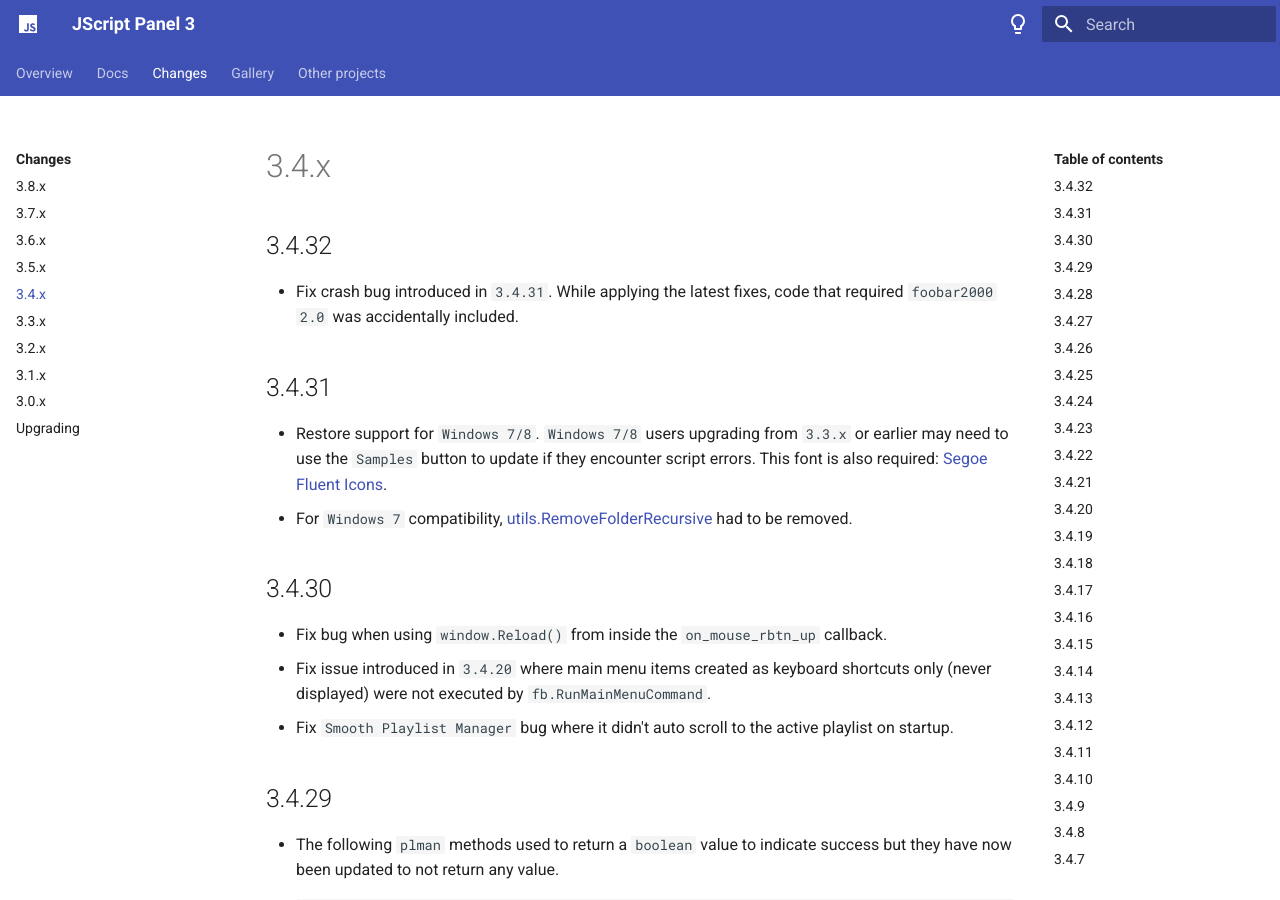
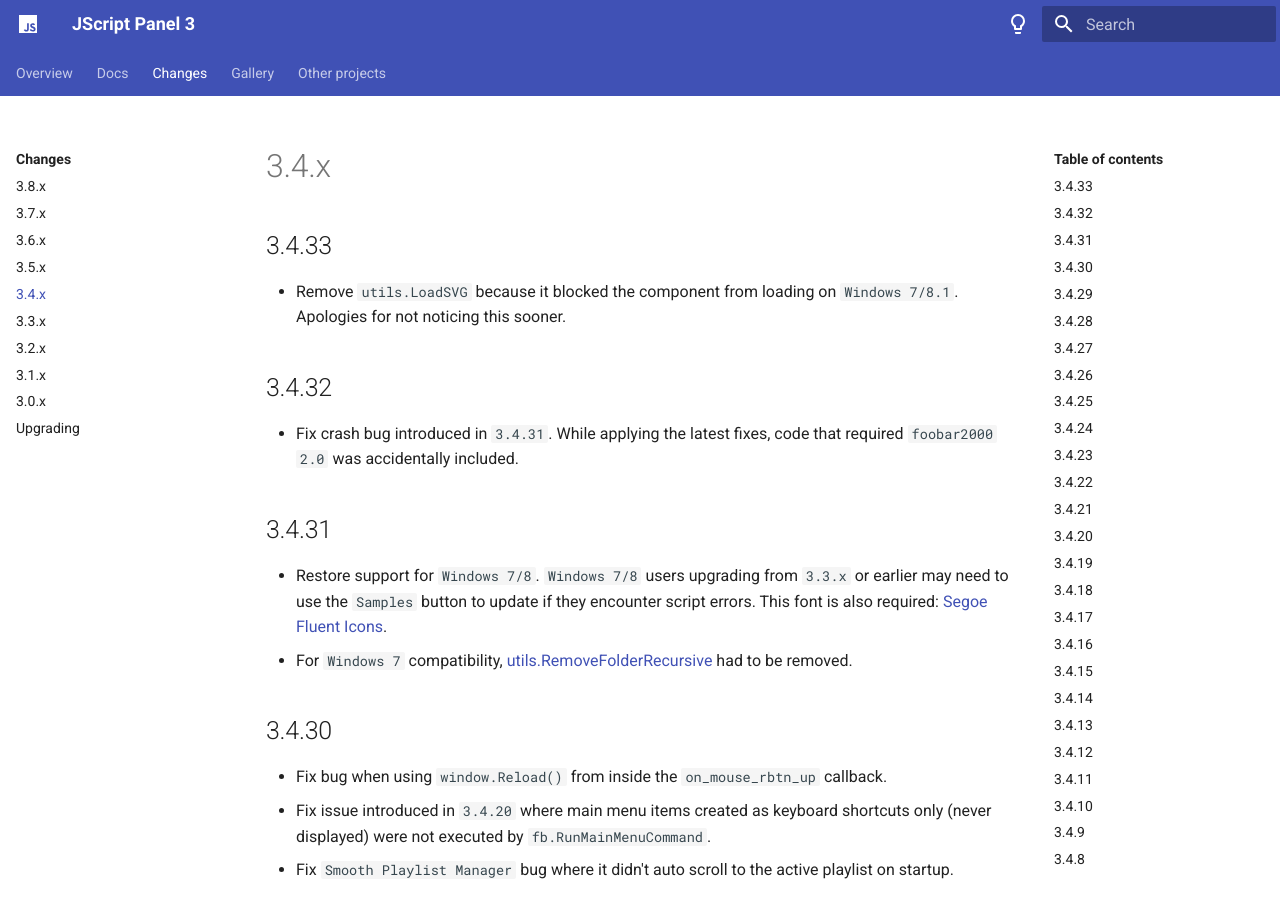
Before and after one commit to jscript-panel/jscript-panel.github.io, an MkDocs documentation site: the page built from docs/docs/changes/3-4-x.md, in a window 1280 px wide and 900 px high. Built offline with MkDocs 1.6.1 and Material for MkDocs 9.7.7, drawn with Linux system fonts in a browser that asks for light colours.

Commit message:
Update 3-4-x.md

```diff
--- a/docs/docs/changes/3-4-x.md
+++ b/docs/docs/changes/3-4-x.md
@@ -1,3 +1,6 @@
+## 3.4.33
+- Remove `utils.LoadSVG` because it blocked the component from loading on `Windows 7/8.1`. Apologies for not noticing this sooner.
+
 ## 3.4.32
 - Fix crash bug introduced in `3.4.31`. While applying the latest fixes, code that required `foobar2000` `2.0` was accidentally included.
 
```
